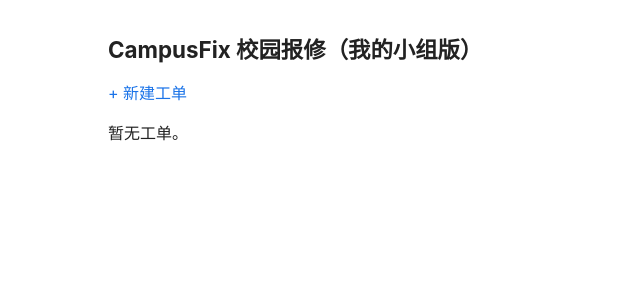
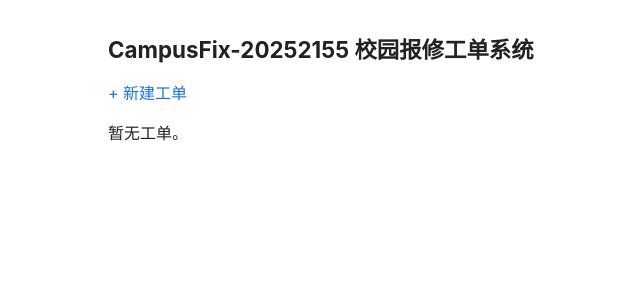
Before and after one commit to zhangyu0417-zy/campusfix, a Flask app: page / in a window 1280 px wide. Shown: the top 300 px of the page, without its empty margins (152-792 px from the left). Run offline with Flask 3, Linux system fonts and the light colour scheme; data that the repository does not hold is empty.

Commit message:
feat: 更新首页标题为 CampusFix-20252155

```diff
--- a/app.py
+++ b/app.py
@@ -1,3 +1,4 @@
+# CampusFix-20252155
 """CampusFix 校园报修工单系统 - Flask 入口"""
 import logging
 import os
--- a/templates/index.html
+++ b/templates/index.html
@@ -2,7 +2,7 @@
 <html lang="zh-CN">
 <head>
   <meta charset="utf-8">
-  <title>CampusFix 我的小组版</title>
+  <title>CampusFix-20252155</title>
   <style>
     body { font-family: -apple-system, "PingFang SC", "Microsoft YaHei", sans-serif; max-width: 760px; margin: 2rem auto; padding: 0 1rem; color: #222; }
     h1 { font-size: 1.4rem; }
@@ -14,7 +14,7 @@
   </style>
 </head>
 <body>
-  <h1>CampusFix 校园报修（我的小组版）</h1>
+  <h1>CampusFix-20252155 校园报修工单系统</h1>
   <p><a href="{{ url_for('create_ticket') }}">+ 新建工单</a></p>
   {% if tickets %}
     {% for t in tickets %}
```
